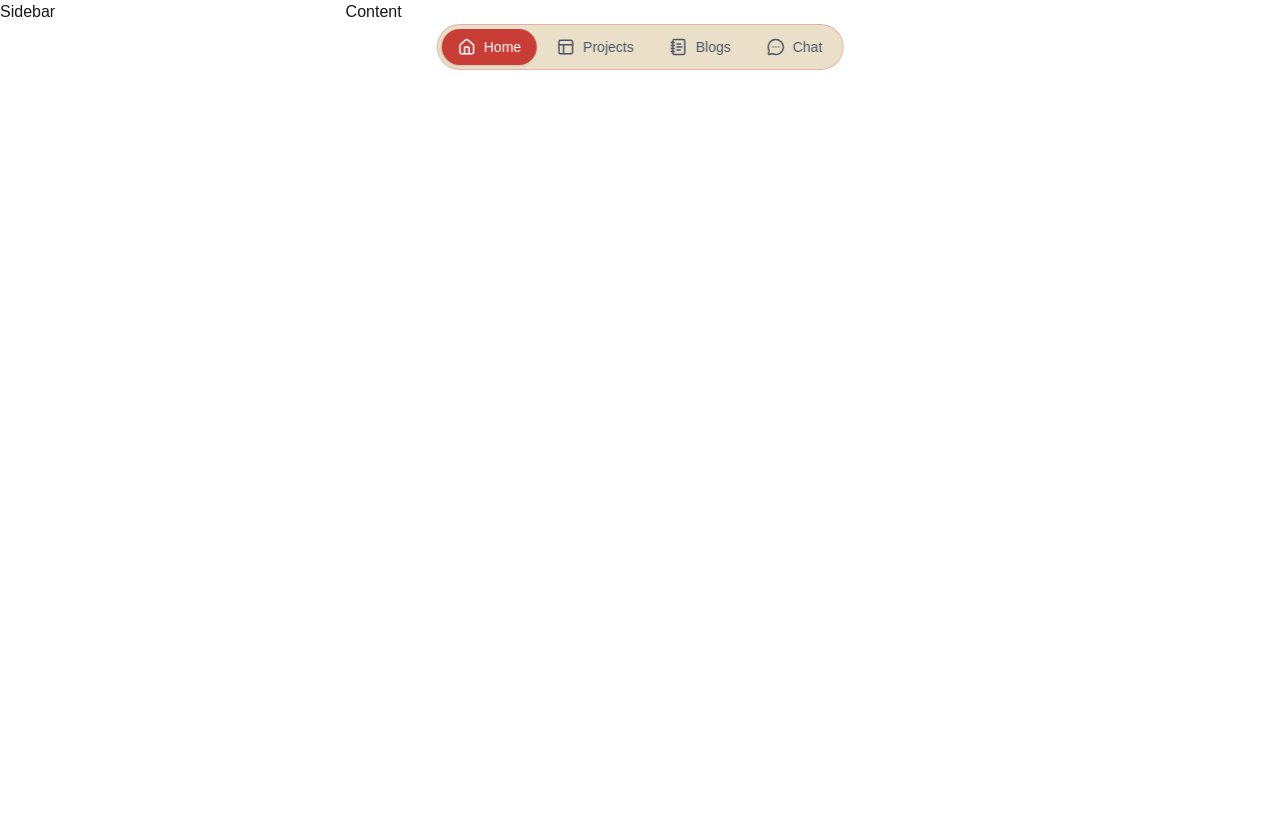
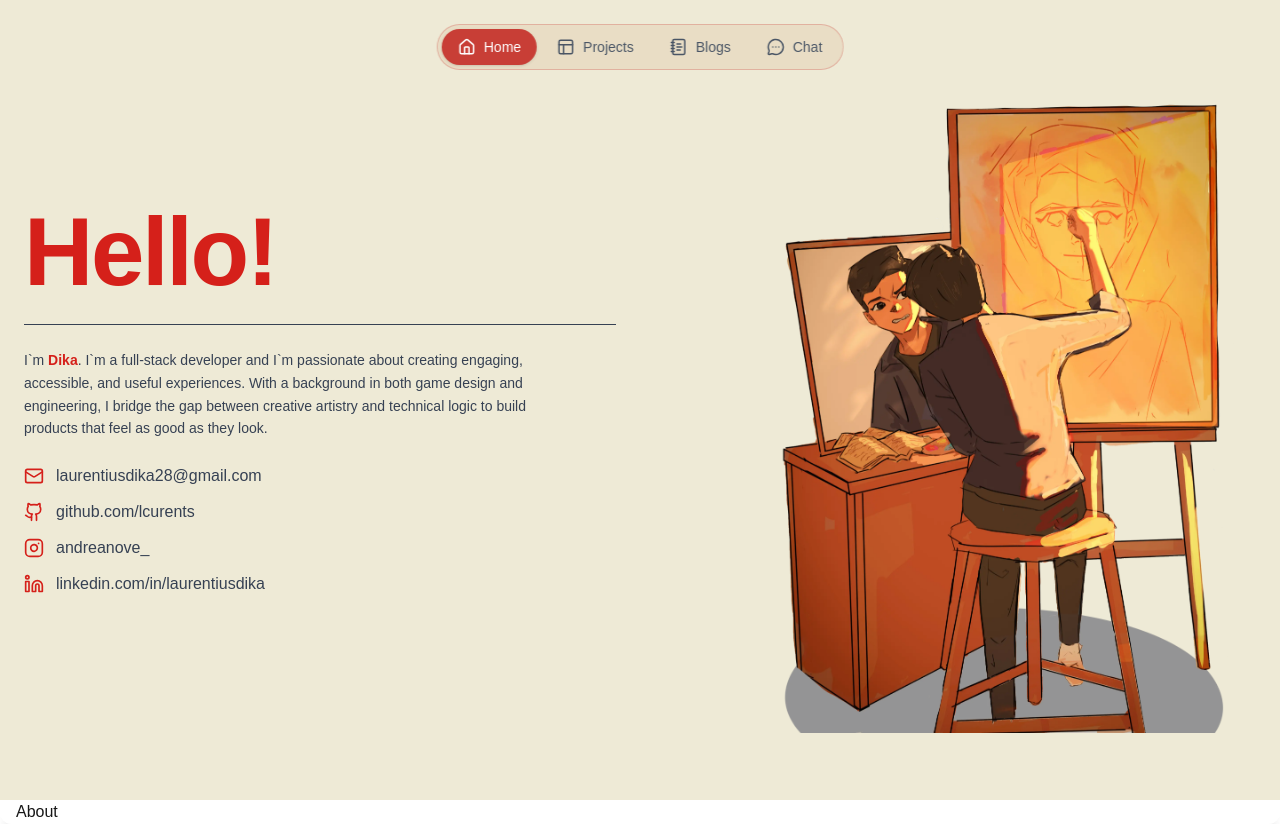
Before and after one commit to Lcurents/portfolio-laurentiusdika, a Next.js app: page / in a window 1280 px wide. Before the commit the page ends 800 px from the top, so only its background shows below. Built offline with nearby package versions, Linux system fonts and the light colour scheme.

Commit message:
penambahan hero section

```diff
--- a/app/page.tsx
+++ b/app/page.tsx
@@ -1,13 +1,12 @@
 import Image from "next/image";
-import Navbar from "@/components/Navbar";
+import Hero from "@/components/Hero";
+import HomePanel from "@/components/HomePanel";
 
 export default function Home() {
   return (
     <>
-      <div className="flex gap-[2%] min-h-screen flex-wrap content-start">
-        <div className="w-1/4 h-3/4">Sidebar</div>
-        <div className="grow h-3/4">Content</div>
-      </div>
+      <Hero />
+      <HomePanel />
     </>
   );
 }
--- a/app/projects/page.tsx
+++ b/app/projects/page.tsx
@@ -1,7 +1,6 @@
 import React from "react";
 
 const about = () => {
-  console.log("first");
   return <div>about</div>;
 };
 
--- /dev/null
+++ b/components/Hero.tsx
@@ -0,0 +1,85 @@
+"use client";
+
+import Image from "next/image";
+import Link from "next/link";
+import React from "react";
+import { Mail, Github, Instagram, Linkedin } from "lucide-react";
+
+const Hero = () => {
+  return (
+    <section className="min-h-screen flex items-center justify-center bg-[#EEEAD6] px-6 pt-24 md:pt-0">
+      <div className="container mx-auto flex flex-col md:flex-row items-center gap-12">
+        {/* Bagian BIO */}
+        <div className="flex-1 space-y-6 text-center md:text-left">
+          {/* Big Hello */}
+          <h1 className="text-6xl md:text-8xl font-bold text-[#D5201A] tracking-tight">
+            Hello!
+          </h1>
+          <hr className="flex flex-col gap-3 border-gray-700 " />
+          {/* Deskripsi singkat */}
+          <p className="text-lg md:text-sm text-gray-700 leading-relaxed max-w-lg mx-auto md:mx-0">
+            I`m <span className="font-bold text-[#D5201A]">Dika</span>. I`m a
+            full-stack developer and I`m passionate about creating engaging,
+            accessible, and useful experiences. With a background in both game
+            design and engineering, I bridge the gap between creative artistry
+            and technical logic to build products that feel as good as they
+            look.
+          </p>
+
+          {/* Link */}
+          <div className="flex flex-col items-center md:items-start gap-3 text-gray-700 ">
+            {/* email */}
+            <Link
+              href={"mailto:laurentiusdika28@gmail.com"}
+              className="flex items-center gap-3 hover-text-[#D5201A] transition-colors group"
+            >
+              <Mail className="w-5 h-5 text-[#D5201A] group-hover:scale-110 transition-transform" />
+              <span>laurentiusdika28@gmail.com</span>
+            </Link>
+
+            {/* github */}
+            <Link
+              href={"https://www.github.com/lcurents"}
+              className="flex items-center gap-3 hover-text-[#D5201A] transition-colors group"
+            >
+              <Github className="w-5 h-5 text-[#D5201A] group-hover:scale-110 transition-transform" />
+              <span>github.com/lcurents</span>
+            </Link>
+
+            {/* instagram */}
+            <Link
+              href={"https://www.instagram.com/andreanove_"}
+              className="flex items-center gap-3 hover-text-[#D5201A] transition-colors group"
+            >
+              <Instagram className="w-5 h-5 text-[#D5201A] group-hover:scale-110 transition-transform" />
+              <span>andreanove_</span>
+            </Link>
+
+            {/* linkedin */}
+            <Link
+              href={"https://www.linkedin.com/in/laurentiusdika"}
+              className="flex items-center gap-3 hover-text-[#D5201A] transition-colors group"
+            >
+              <Linkedin className="w-5 h-5 text-[#D5201A] group-hover:scale-110 transition-transform" />
+              <span>linkedin.com/in/laurentiusdika</span>
+            </Link>
+          </div>
+        </div>
+
+        {/* bagian ilustrasi */}
+        <div className="flex-1 flex justify-center md:justify-end relative">
+          <Image
+            src="/heroSection.webp"
+            alt="Dika illustration"
+            width={500}
+            height={500}
+            className="object-contain relative z-10 hover:scale-103 transition-transform duration-500"
+            priority
+          />
+        </div>
+      </div>
+    </section>
+  );
+};
+
+export default Hero;
--- /dev/null
+++ b/components/HomePanel.tsx
@@ -0,0 +1,11 @@
+import React from "react";
+
+const HomePanel = () => {
+  return (
+    <div className="mx-auto px-4 bg-white/60 backdrop-blur-md rounded-[2.5rem] shadow-xl">
+      <h1>About</h1>
+    </div>
+  );
+};
+
+export default HomePanel;
```
Also changed, not shown: public/heroSection.webp (added).
